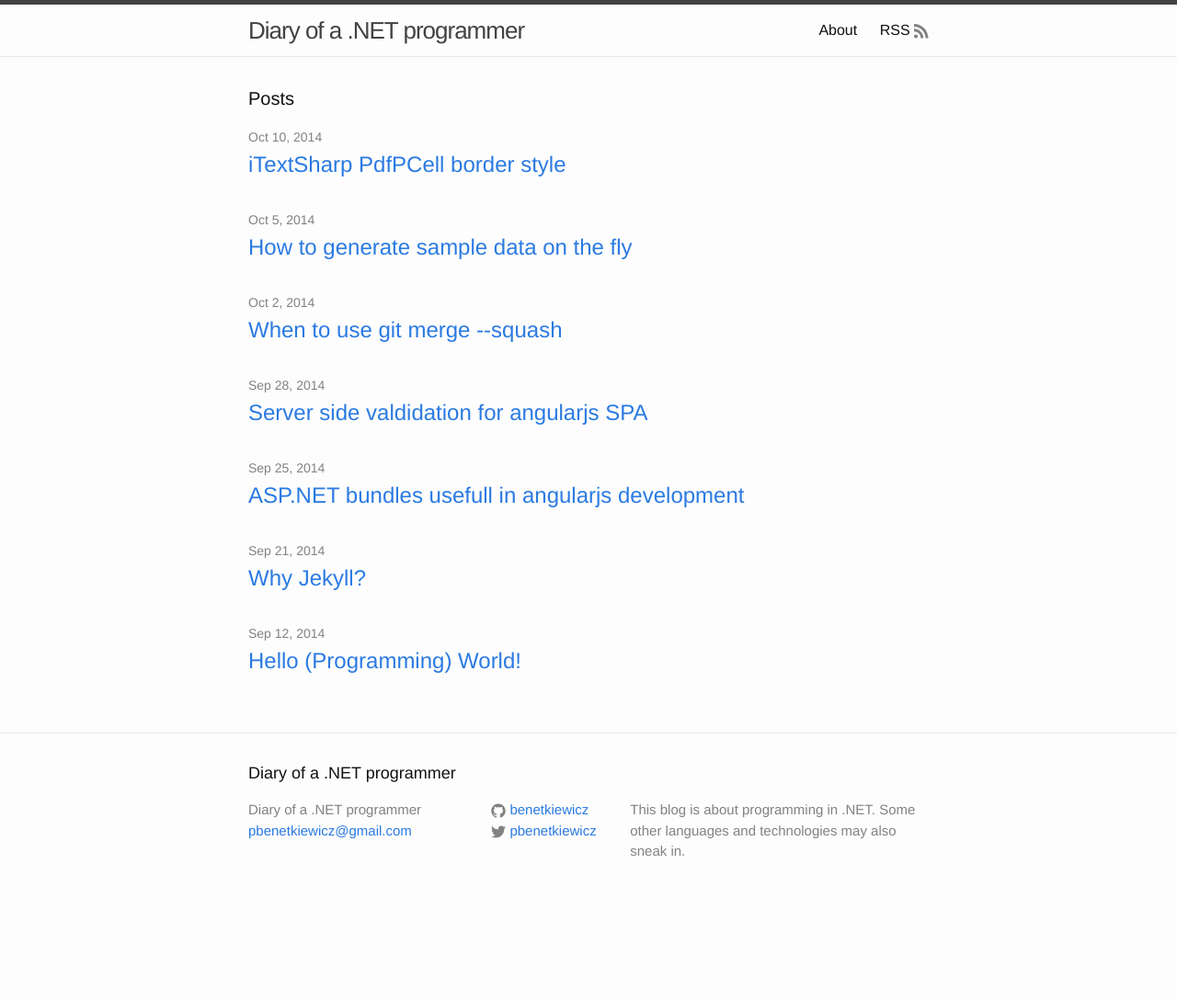
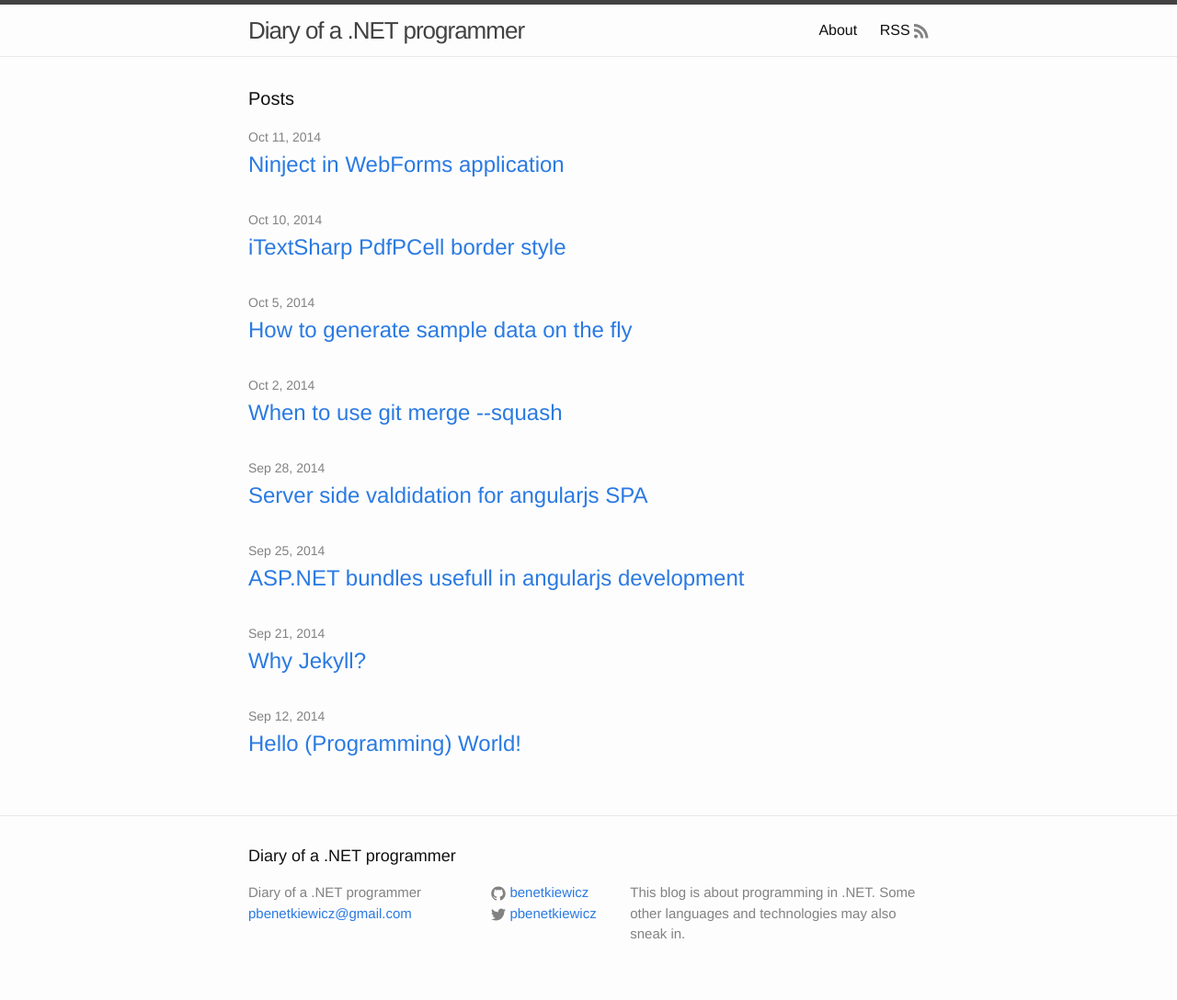
Before and after one commit to benetkiewicz/blog, a Jekyll site: the page built from index.html, in a window 1280 px wide. Shown: the whole page at 92% size. Built offline with Jekyll 4.4.1, drawn with Linux system fonts in a browser that asks for light colours; before the commit the page ends 998 px from its top, so only the background shows below that.

Commit message:
publish ninject post

```diff
--- a/_drafts/2014-10-11-ninject-webforms-func-factory.md
+++ b/_posts/2014-10-11-ninject-webforms-func-factory.md
@@ -2,7 +2,7 @@
 layout: post
 title:  "Ninject in WebForms application"
 date:   2014-10-11 16:57:59
-categories: csharp javascript json
+categories: csharp ninject
 ---
 
 Recently I tried to set up ninject into WebForms application, like that:
```
